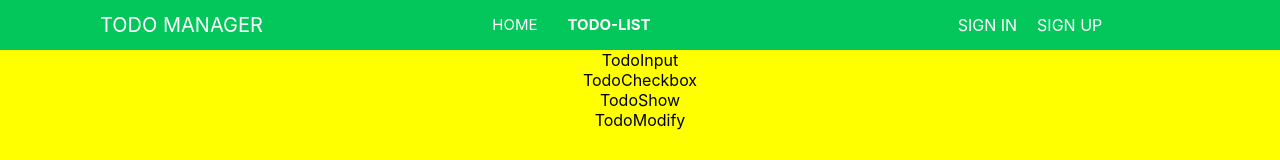
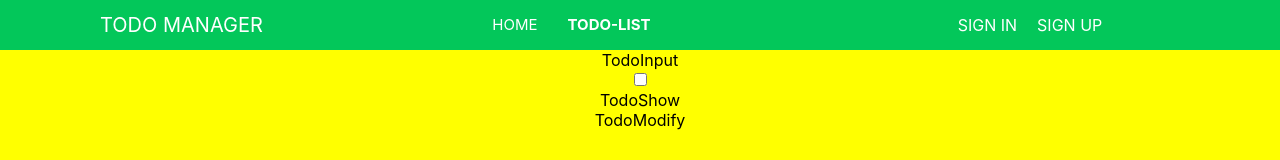
Before and after one commit to HWAHAEBANG/improved-todo-list, a React (Create React App) app: page /todo in a window 1280 px wide. Shown: the top 160 px of the page. Built offline with nearby package versions, Linux system fonts and the light colour scheme.

Commit message:
feat: 체크박스 기본 로직 구성

```diff
--- a/src/components/todo/TodoCheckbox.tsx
+++ b/src/components/todo/TodoCheckbox.tsx
@@ -1,5 +1,9 @@
 const TodoCheckbox = () => {
-  return <div>TodoCheckbox</div>;
+  const handleCheck = () => {
+    alert('check');
+  };
+
+  return <input type="checkbox" /* checked={} */ onChange={handleCheck} />;
 };
 
 export default TodoCheckbox;
```
